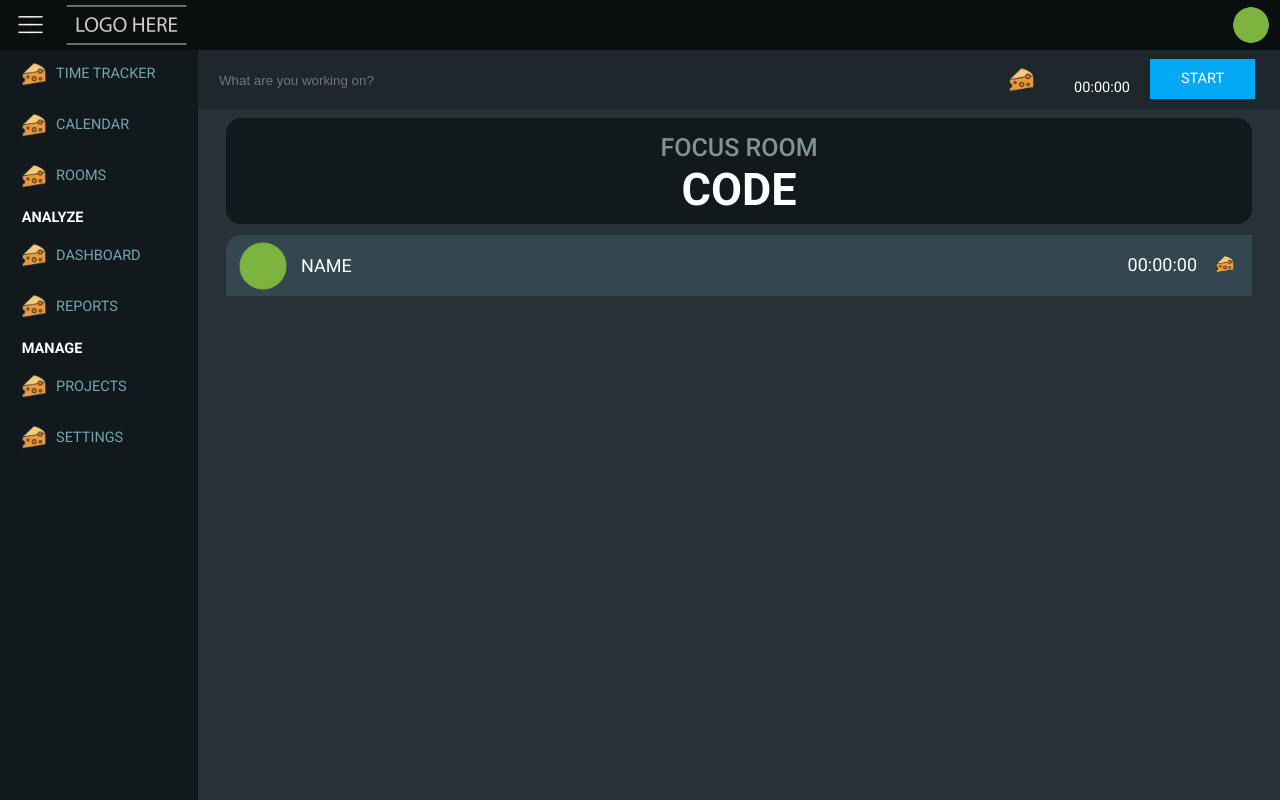
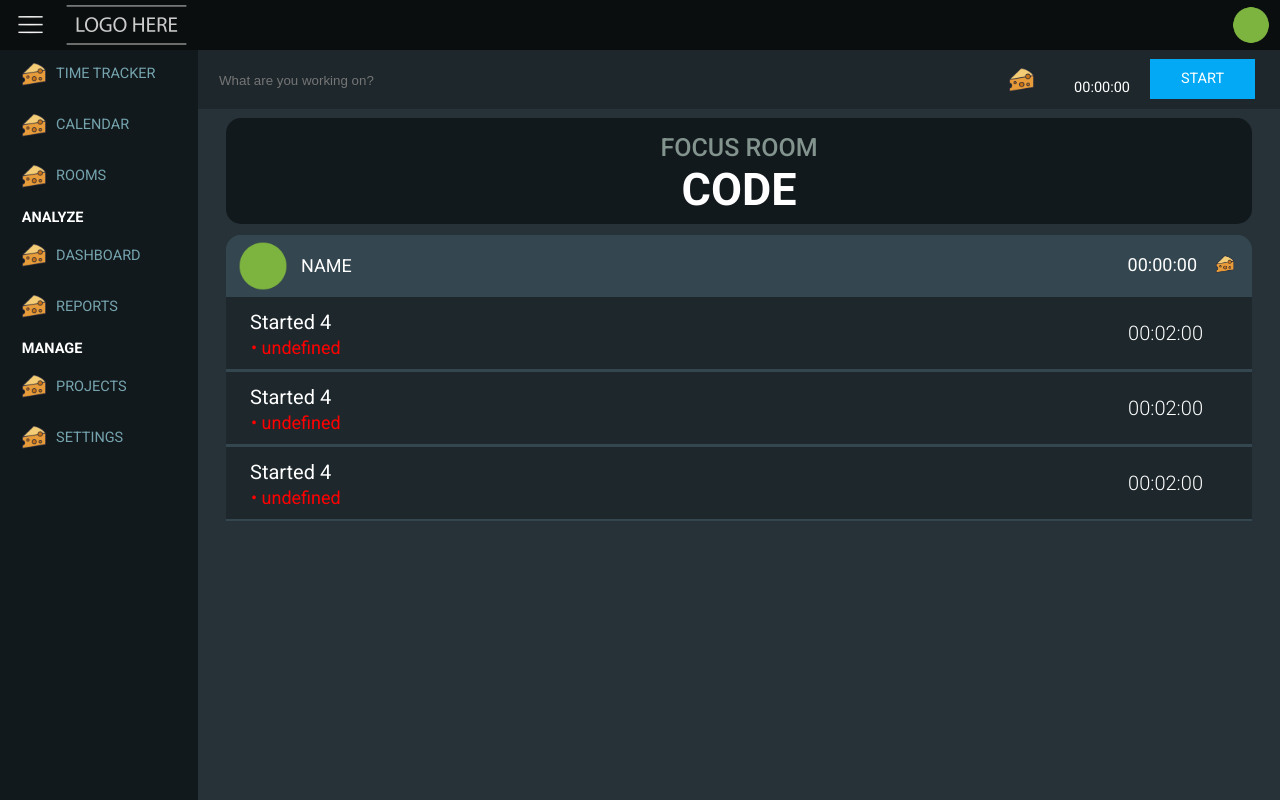
Before and after one commit to Chengming-Li/Converge, a React (Create React App) app in the folder frontend/: page /rooms in a window 1280 px wide. Built offline with nearby package versions, Linux system fonts and the light colour scheme.

Commit message:
implement intervals for rooms

```diff
--- a/frontend/src/Components/UserInterval.js
+++ b/frontend/src/Components/UserInterval.js
@@ -2,7 +2,62 @@ import React, { useState, useEffect, useRef } from 'react';
 import '../Styles/Components.css';
 
 function UserInterval({ info, resumeInterval }) {
+    const [startTime, setStartTime] = useState(new Date(info.start_time));
+    const [endTime, setEndTime] = useState(new Date(info.end_time));
+    const [intervalName, setIntervalName] = useState(info.name);
+    const [projectId, setProjectId] = useState(info.project_id);
+    const [menuIsOpen, setMenuIsOpen] = useState(false);
+    const dropdownRef = useRef(null);
 
+    // extracts and formats time from Date object
+    function getTime(currentDate) {
+        if(!currentDate) {
+            return null;
+        }
+        return currentDate.toLocaleTimeString('en-US', {
+            hour: '2-digit',
+            minute: '2-digit',
+            hour12: true,
+        });
+    }
+
+    function calculateTimeDifference() {
+        const et = new Date(endTime);
+        const st = new Date(startTime)
+        if(et < st) {
+            et.setDate(et.getDate() + 1);
+        } else if ((et - st) > (24 * 60 * 60 * 1000)) {
+            et.setDate(et.getDate() - 1);
+        }
+
+        const timeDifference = et - st;
+
+        const hours = Math.floor(timeDifference / 3600000);
+        const minutes  = Math.floor((timeDifference % 3600000) / 60000);
+        const seconds  = Math.floor((timeDifference % 60000) / 1000);
+
+        const formattedHours = String(hours).padStart(2, '0');
+        const formattedMinutes = String(minutes).padStart(2, '0');
+        const formattedSeconds = String(seconds).padStart(2, '0');
+
+        return formattedHours + ":" + formattedMinutes + ":" + formattedSeconds
+    }
+
+    return (
+        <div className='Interval'>
+            <p className="IntervalName" style={{top: "-7px"}}>{intervalName}</p>
+            <p id="Project" style={{top: "22px"}}>{"• "+info.project}</p>
+            <p id = "TimeElapsed" style={{position: "absolute", top: "4px", right: "49px", fontWeight: "100", fontSize: "20px"}}>{calculateTimeDifference(startTime, endTime)}</p>
+            {resumeInterval && <button id="Edit" onClick={() => {setMenuIsOpen(!menuIsOpen)}}><img src={'/options.png'} alt="edit" /></button>}
+            {menuIsOpen && (
+                <div className="EditMenu" ref={dropdownRef}>
+                    <button id='resume' onClick={() => {resumeInterval(intervalName, projectId)}}>
+                        Resume
+                    </button>
+                </div>
+            )}
+        </div>
+    );
 }
 
 export default UserInterval;
--- a/frontend/src/Components/UserSection.js
+++ b/frontend/src/Components/UserSection.js
@@ -1,23 +1,24 @@
 import React, { useState } from 'react';
 import '../Styles/Components.css';
+import UserInterval from "./UserInterval"
 
 function UserSection({ username, pfp, totalTime, intervals, resumeInterval }) {
     const [collapsed, setCollapsed] = useState(false);
 
     return (
         <div className="IntervalSection" style={{
-            height: "61px",
             borderTopLeftRadius: "15px",
             borderTopRightRadius: "15px",
-            borderBottomRightRadius: "15px",
-            borderBottomLeftRadius: "15px",
+            borderBottomRightRadius: `${collapsed ? 15 : 0}px`,
+            borderBottomLeftRadius: `${collapsed ? 15 : 0}px`,
+            backgroundColor: "#34464f"
         }}>
             <div id='Head' style={{
                 borderTopLeftRadius: "15px",
-                borderTopRightRadius: `${collapsed ? 15 : 0}px`,
+                borderTopRightRadius: "15px",
                 borderBottomRightRadius: `${collapsed ? 15 : 0}px`,
                 borderBottomLeftRadius: `${collapsed ? 15 : 0}px`,
-                height: "100%",
+                height: "61px",
                 backgroundColor: "#34464f"
             }}>
                 <span id='username'>{username}</span>
@@ -27,6 +28,12 @@ function UserSection({ username, pfp, totalTime, intervals, resumeInterval }) {
                     <img src={'/Cheese.png'} alt="collapse" />
                 </button>
             </div>
+            {
+                !collapsed &&
+                intervals.map((interval, index) => (
+                    <UserInterval key={interval.interval_id} info={interval} resumeInterval={resumeInterval} />
+                ))
+            }
         </div>
     );
 }
--- a/frontend/src/Pages/Rooms.js
+++ b/frontend/src/Pages/Rooms.js
@@ -92,6 +92,28 @@ const Rooms = () => {
                             username={"NAME"}
                             totalTime={"00:00:00"}
                             pfp={"/pfp.png"}
+                            intervals={[{
+                                end_time: "Saturday 25 November 2023 03:49:59 UTC",
+                                interval_id: "920170251495473153",
+                                name: "Started 4",
+                                project_id: null,
+                                start_time: "Saturday 25 November 2023 03:47:59 UTC",
+                                user_id: "920170250246422529"
+                            }, {
+                                end_time: "Saturday 25 November 2023 03:49:59 UTC",
+                                interval_id: "920170251495473153",
+                                name: "Started 4",
+                                project_id: null,
+                                start_time: "Saturday 25 November 2023 03:47:59 UTC",
+                                user_id: "920170250246422529"
+                            }, {
+                                end_time: "Saturday 25 November 2023 03:49:59 UTC",
+                                interval_id: "920170251495473153",
+                                name: "Started 4",
+                                project_id: null,
+                                start_time: "Saturday 25 November 2023 03:47:59 UTC",
+                                user_id: "920170250246422529"
+                            }]}
                         />
                     </div>
                 </div> :
```
